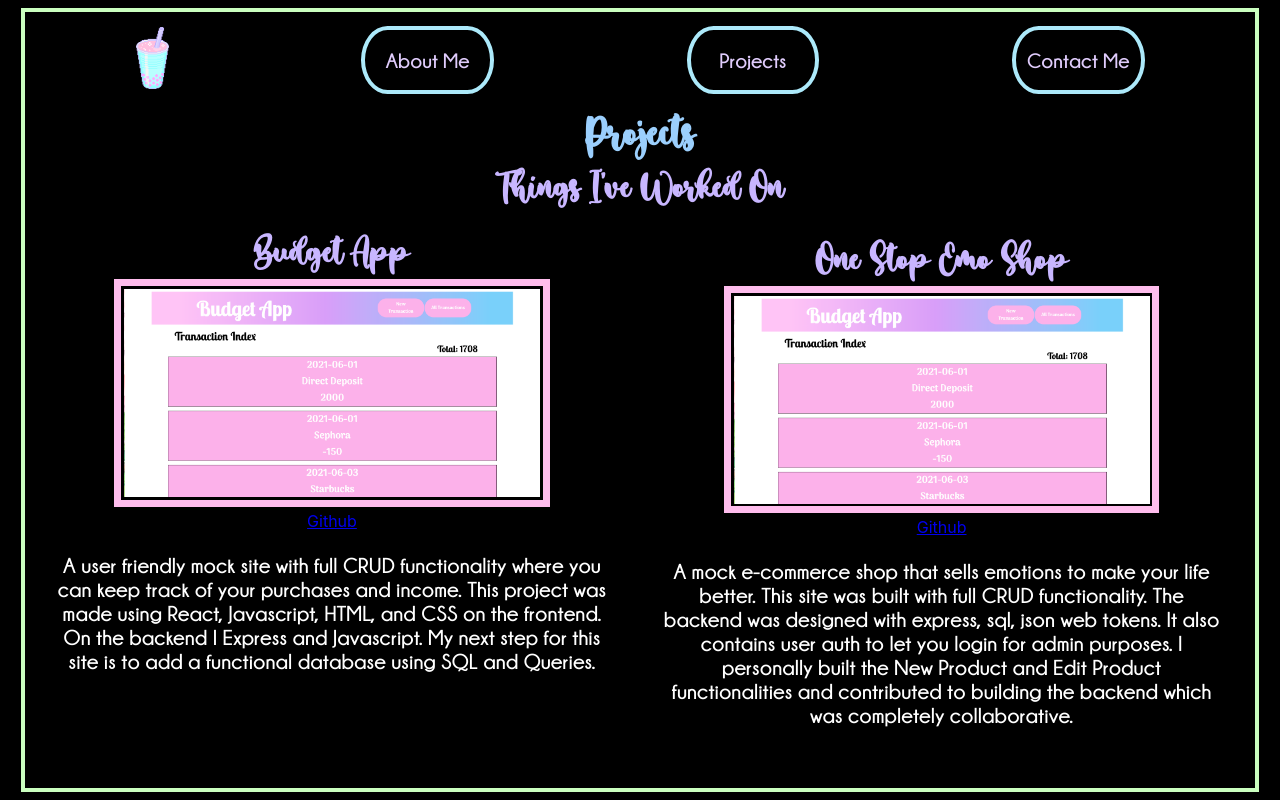
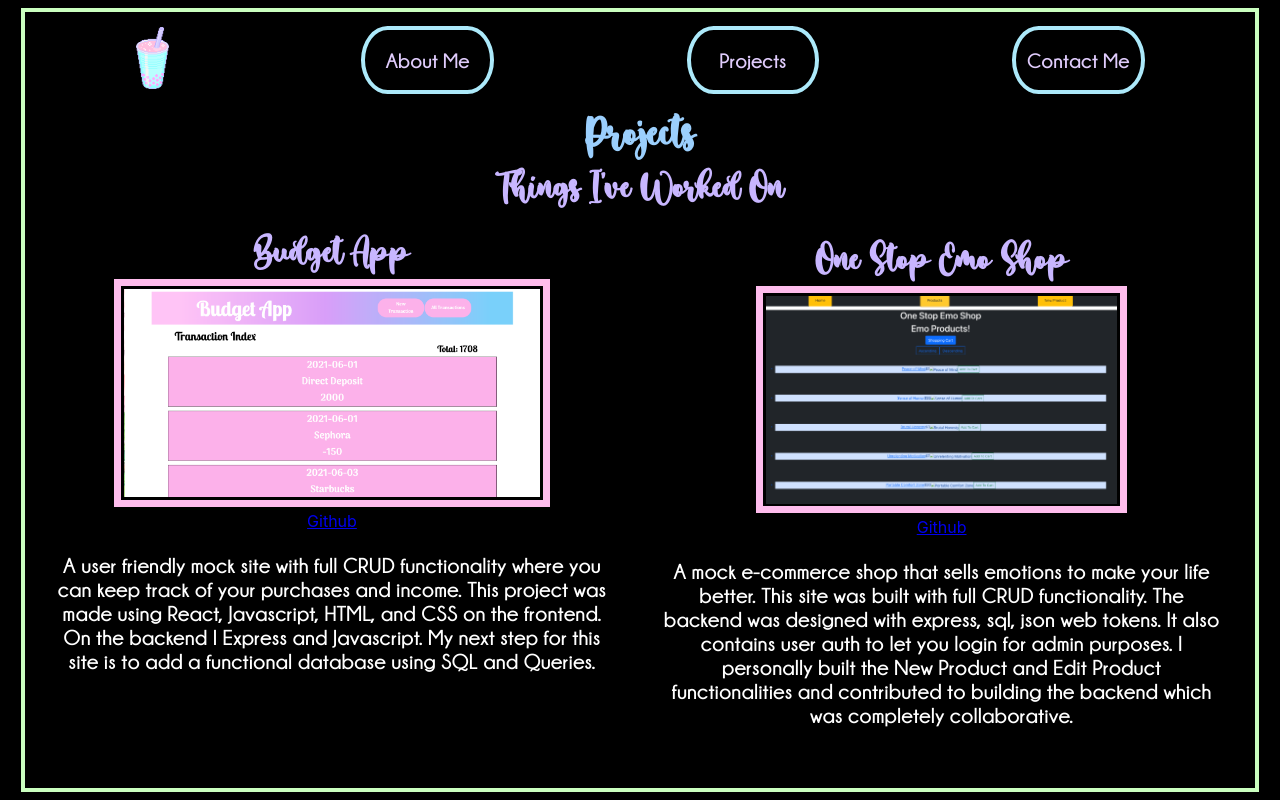
Before and after one commit to tCarina/portfolioSite, a React (Create React App) app in the folder personal-site/: page /projects in a window 1280 px wide. Built offline with nearby package versions, Linux system fonts and the light colour scheme.

Commit message:
add 2nd project picture

```diff
--- a/personal-site/src/components/projects.js
+++ b/personal-site/src/components/projects.js
@@ -1,4 +1,5 @@
 import project1 from '../media/p1.png'
+import project2 from '../media/emoShop.png'
 import '../styling/projects.css'
 
 const Projects = () => {
@@ -15,7 +16,7 @@ const Projects = () => {
             </section>
             <div className='projectSection'>
             <h2>One Stop Emo Shop</h2>
-            <a href='https://unruffled-tereshkova-ccd7eb.netlify.app/'><img src={project1} alt='Mock Shop App Screenshot'/></a>
+            <a href='https://unruffled-tereshkova-ccd7eb.netlify.app/'><img src={project2} alt='Mock Shop App Screenshot'/></a>
             <a href='https://github.com/tCarina/one-stop-emo-shop'>Github</a>
             <p>A mock e-commerce shop that sells emotions to make your life better. This site was built with full CRUD functionality. The backend was designed with express, sql, json web tokens. It also contains user auth to let you login for admin purposes. I personally built the New Product and Edit Product functionalities and contributed to building the backend which was completely collaborative. </p>
             </div>
```
Also changed, not shown: personal-site/src/media/emoShop.png (added).
